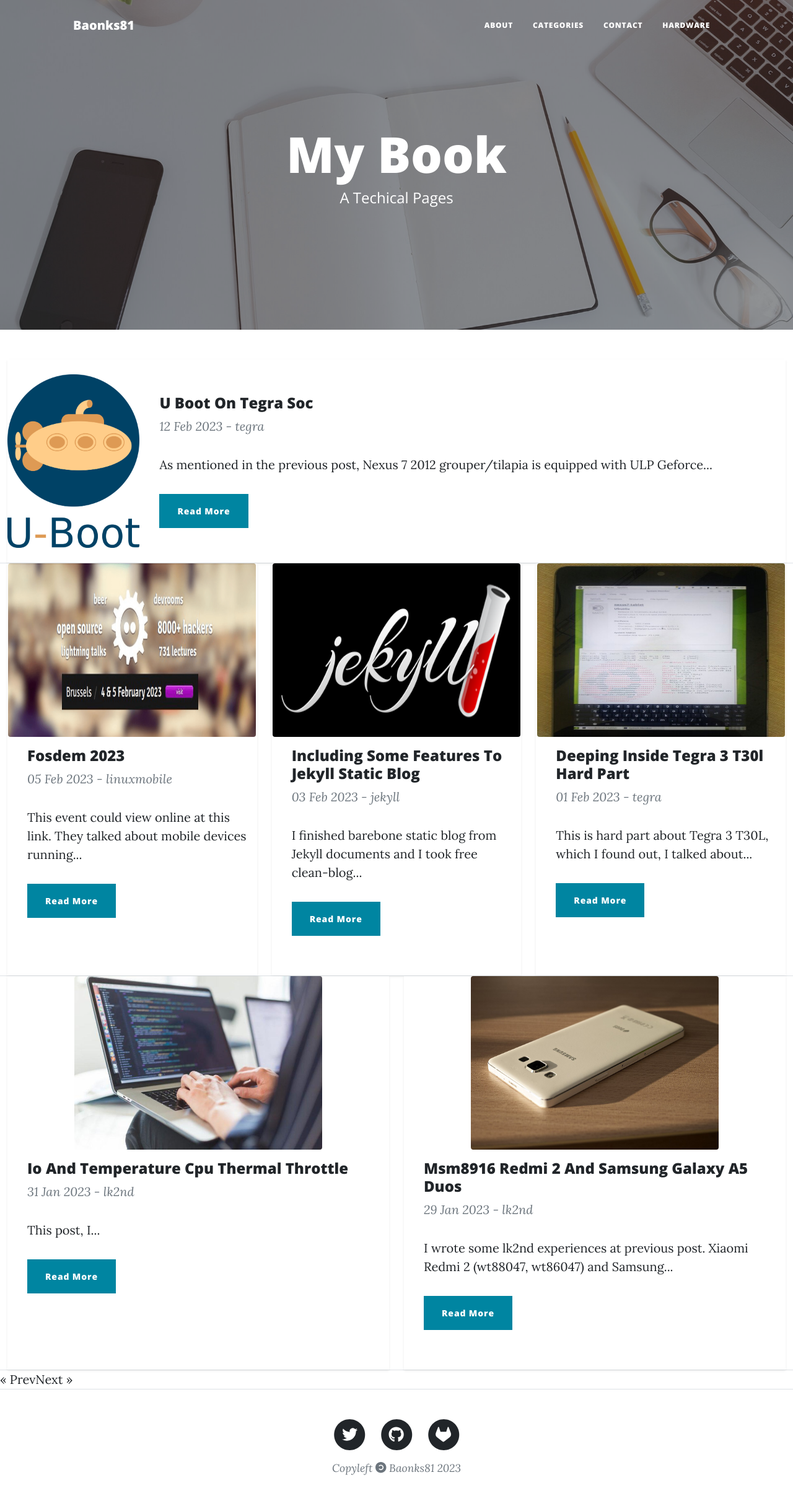
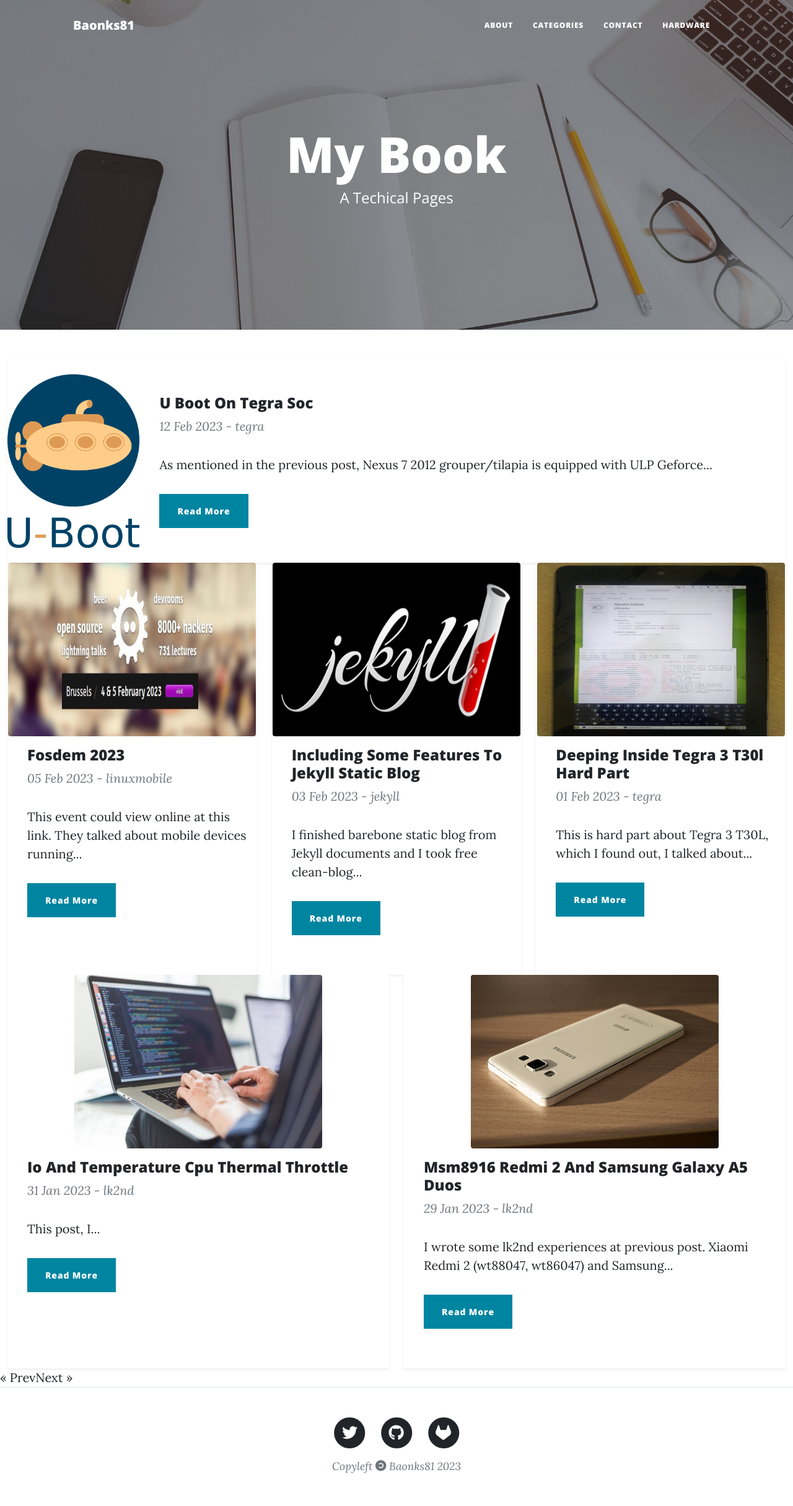
Before and after one commit to Baonks81/baonks81.github.io, a Jekyll site: the page built from index.html, in a window 1280 px wide. Shown: the whole page at 62% size. Built offline with Jekyll 4.4.1, drawn with Linux system fonts in a browser that asks for light colours; nearby versions of some CDN libraries; library files that are not in the unit come from our copies; the list of posts is cut into pages by our own code.

Commit message:
Update index.html

```diff
--- a/index.html
+++ b/index.html
@@ -9,14 +9,14 @@
       <div class="row row-cols-auto row-cols-xs-auto row-cols-sm-auto row-cols-md-auto row-cols-lg-auto">
          {% for post in paginator.posts %}
             {% if forloop.index == 1 %}
-                 <div class="col col-12 col-xs-12 col-sm-6 col-md-6 col-lg-12 col-xl-12 col-xxl-12 border-bottom">
+                 <div class="col col-12 col-xs-12 col-sm-6 col-md-6 col-lg-12 col-xl-12 col-xxl-12">
                     <div class="card mb-5 shadow-sm h-100 flex-lg-row flex-xl-row flex-xxl-row d-flex align-items-center">
             {% else %}
                {% if forloop.index > 4 %}
-                    <div class="col col-12 col-xs-12 col-sm-6 col-md-6 col-lg-6 col-xl-6 col-xxl-6 border-bottom">
+                    <div class="col col-12 col-xs-12 col-sm-6 col-md-6 col-lg-6 col-xl-6 col-xxl-6">
                        <div class="card mb-5 shadow-sm h-100">
                {% else %}
-                    <div class="col col-12 col-xs-12 col-sm-6 col-md-6 col-lg-4 col-xl-4 col-xxl-4 border-bottom">
+                    <div class="col col-12 col-xs-12 col-sm-6 col-md-6 col-lg-4 col-xl-4 col-xxl-4">
                        <div class="card mb-5 shadow-sm h-100">
                {% endif %}
 
```
